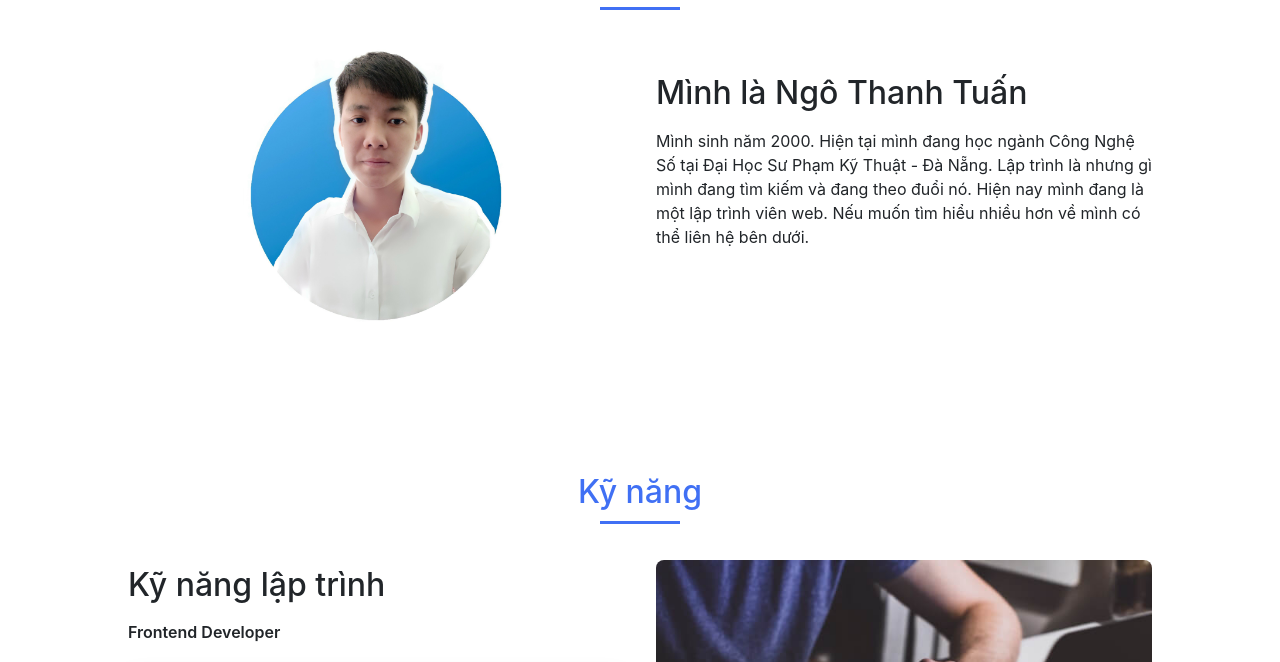
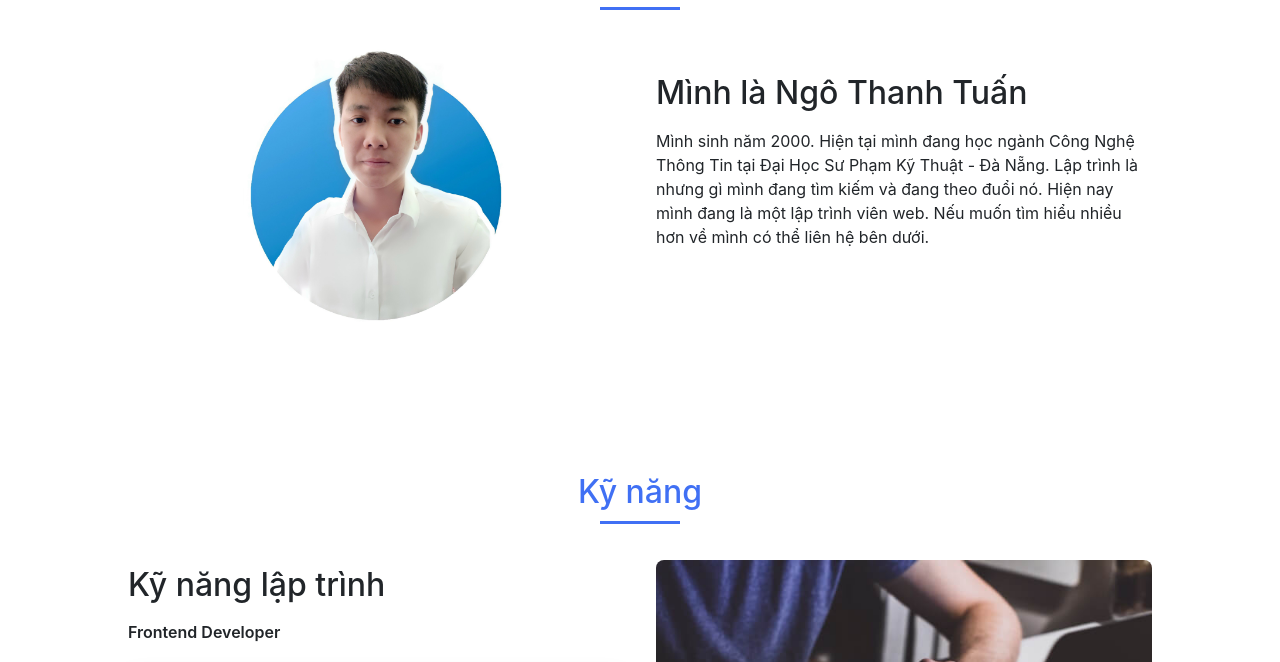
Before and after one commit to thanhtuan472k/my-porfolio, a plain HTML site: page index.html in a window 1280 px wide. Shown: the part 921-1583 px from the top of the page. Drawn offline with nearby package versions, Linux system fonts and the light colour scheme.

Commit message:
change title major

```diff
--- a/index.html
+++ b/index.html
@@ -93,7 +93,7 @@
                 <div>
                     <h2 class="about__subtitle">Mình là Ngô Thanh Tuấn</h2>
                     <p class="about__text">
-                        Mình sinh năm 2000. Hiện tại mình đang học ngành Công Nghệ Số tại Đại Học Sư Phạm Kỹ Thuật - Đà Nẵng.
+                        Mình sinh năm 2000. Hiện tại mình đang học ngành Công Nghệ Thông Tin tại Đại Học Sư Phạm Kỹ Thuật - Đà Nẵng.
                         Lập trình là nhưng gì mình đang tìm kiếm và đang theo đuổi nó. Hiện nay mình đang là một lập trình
                         viên web. Nếu muốn tìm hiểu nhiều hơn về mình có thể liên hệ bên dưới.
                     </p>
```
